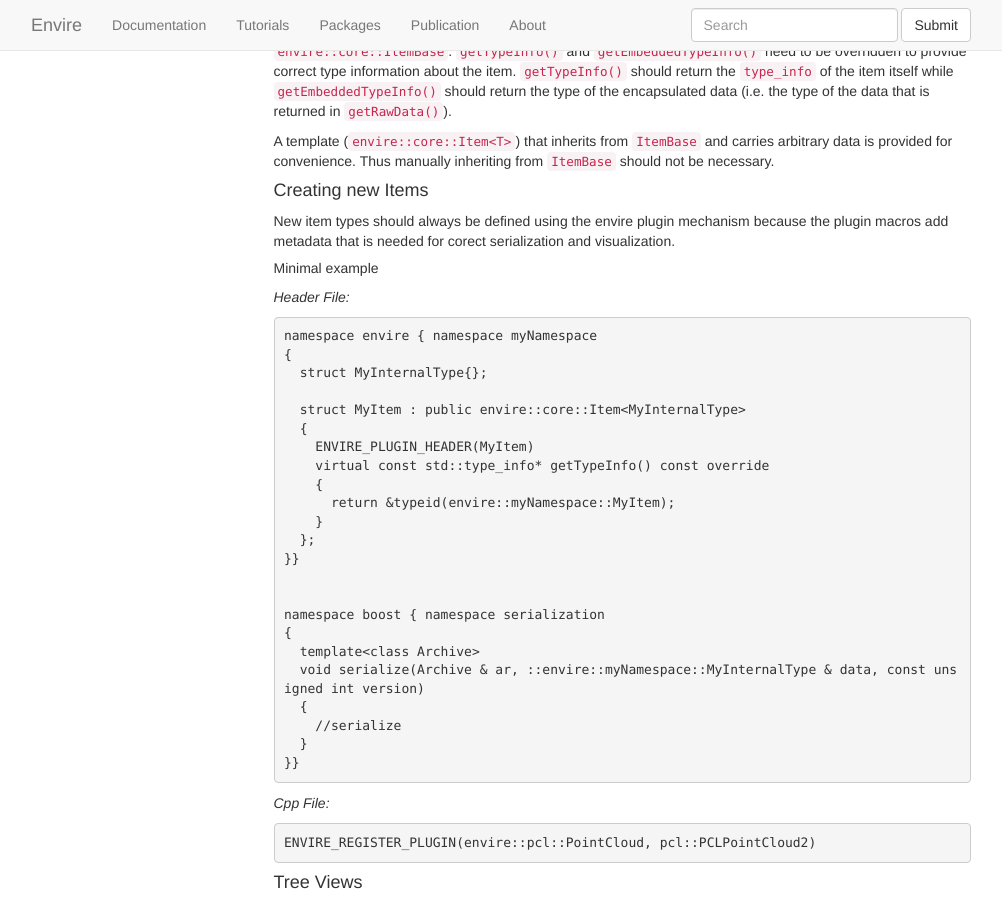
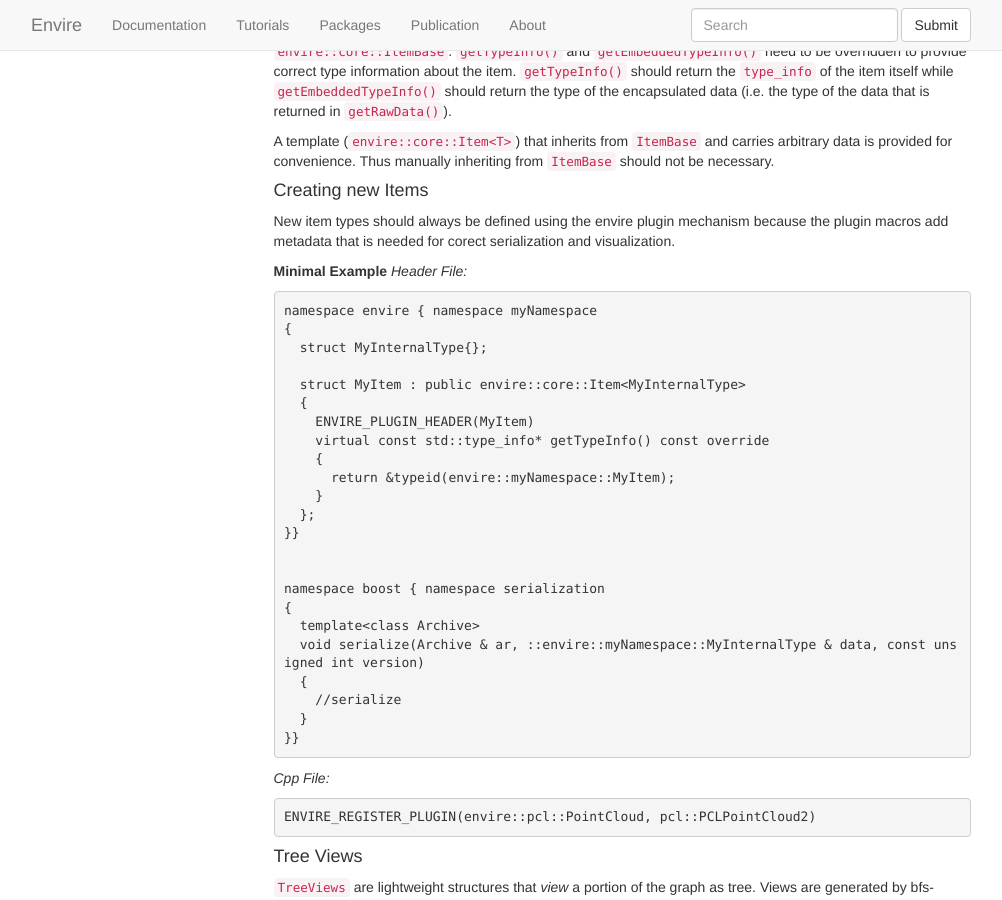
Before and after one commit to envire/envire.github.io, a Jekyll site: the page built from docs/core_graph.md, in a window 1280 px wide and 900 px high, scrolled down 1112 px. Shown: the whole window, without its empty margins (139-1141 px from the left). Built offline with Jekyll 4.4.1, drawn with Linux system fonts in a browser that asks for light colours; nearby versions of some CDN libraries.

Commit message:
experimenting

````diff
--- a/docs/core_graph.md
+++ b/docs/core_graph.md
@@ -59,7 +59,8 @@ should not be necessary.
 New item types should always be defined using the envire plugin mechanism because
 the plugin macros add metadata that is needed for corect serialization and
 visualization.
-##### Minimal example
+
+**Minimal Example**
 *Header File:*
 
 ```c++
````
